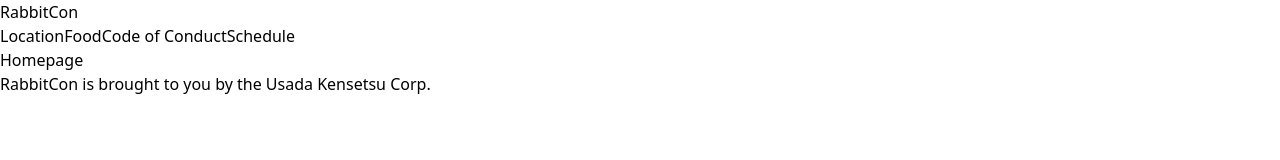
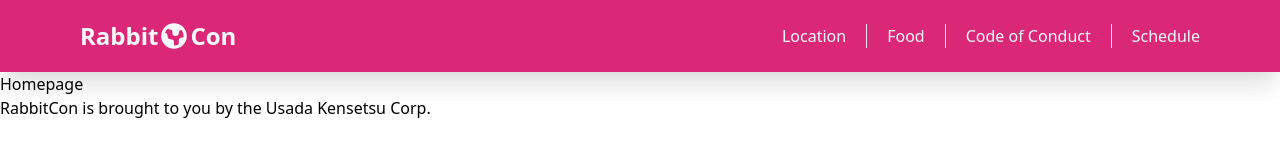
Before and after one commit to HeideQueen/conference-schedule, a Gatsby site: page / in a window 1280 px wide. Built offline with nearby package versions, Linux system fonts and the light colour scheme; Gatsby itself is replaced by a stand-in of ours.

Commit message:
navbar done

```diff
--- a/src/components/Navbar.js
+++ b/src/components/Navbar.js
@@ -1,16 +1,30 @@
 import { Link } from "gatsby"
 import React from "react"
+import NavbarLinks from "./NavbarLinks"
 
 export default function Navbar() {
   return (
-    <nav>
-      <h1>RabbitCon</h1>
-      <div>
-        <Link to="/location">Location</Link>
-        <Link to="/food">Food</Link>
-        <Link to="/code">Code of Conduct</Link>
-        <Link to="/schedule">Schedule</Link>
-      </div>
+    <nav className="flex justify-between items-center py-5 px-20  bg-pink-600 text-gray-50 shadow-xl">
+      <Link to="/home" className="text-2xl font-bold hover:text-pink-200 flex">
+        Rabbit
+        <span>
+          <svg
+            xmlns="http://www.w3.org/2000/svg"
+            className="w-8"
+            viewBox="0 0 20 20"
+            fill="currentColor"
+          >
+            <path
+              fillRule="evenodd"
+              d="M10 18a8 8 0 100-16 8 8 0 000 16zM4.332 8.027a6.012 6.012 0 011.912-2.706C6.512 5.73 6.974 6 7.5 6A1.5 1.5 0 019 7.5V8a2 2 0 004 0 2 2 0 011.523-1.943A5.977 5.977 0 0116 10c0 .34-.028.675-.083 1H15a2 2 0 00-2 2v2.197A5.973 5.973 0 0110 16v-2a2 2 0 00-2-2 2 2 0 01-2-2 2 2 0 00-1.668-1.973z"
+              clipRule="evenodd"
+            />
+          </svg>
+        </span>
+        Con
+      </Link>
+
+      <NavbarLinks />
     </nav>
   )
 }
--- /dev/null
+++ b/src/components/NavbarLinks.js
@@ -0,0 +1,21 @@
+import { Link } from "gatsby"
+import React from "react"
+
+const pages = [
+  { url: "/location", name: "Location" },
+  { url: "/food", name: "Food" },
+  { url: "/code", name: "Code of Conduct" },
+  { url: "/schedule", name: "Schedule" },
+]
+
+export default function NavbarLinks() {
+  return (
+    <ul className="flex gap-5 divide-x">
+      {pages.map(page => (
+        <li className="pl-5 hover:text-pink-200 font-light">
+          <Link to={page.url}>{page.name}</Link>
+        </li>
+      ))}
+    </ul>
+  )
+}
```
